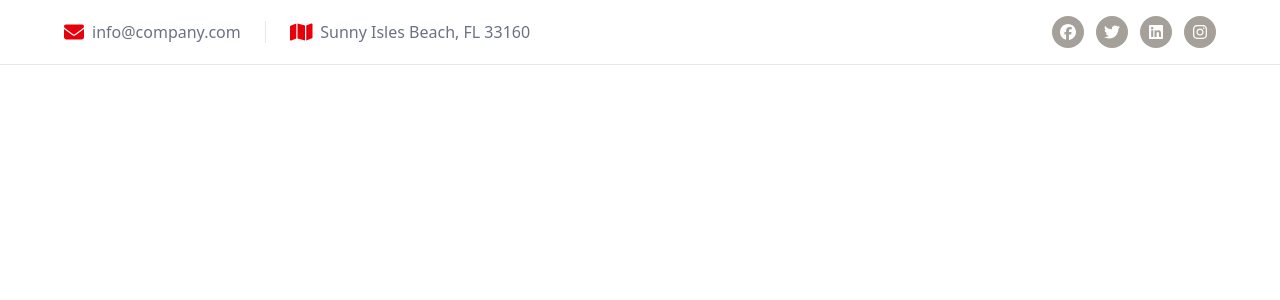
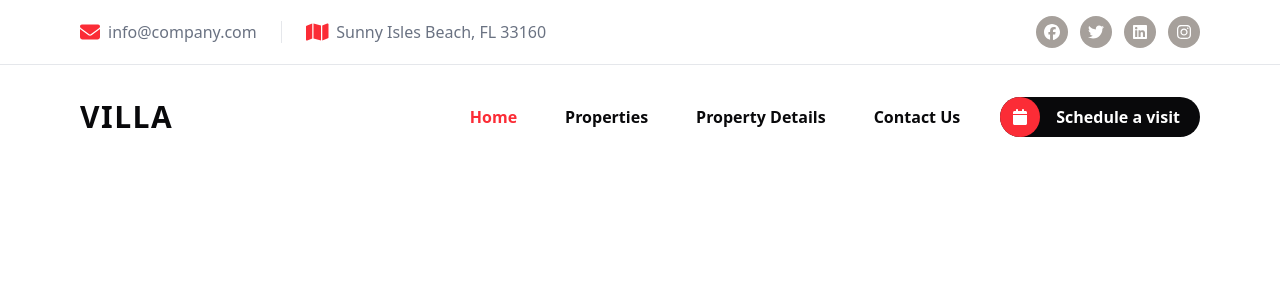
Before and after one commit to Nikkihosseini/Villa-agency, a React (Vite) app: page / in a window 1280 px wide. Shown: the top 300 px of the page. Built offline with nearby package versions, Linux system fonts and the light colour scheme.

Commit message:
add logo and navbar menu

```diff
--- a/index.html
+++ b/index.html
@@ -6,7 +6,7 @@
     <meta name="viewport" content="width=device-width, initial-scale=1.0" />
     <title>Villa Agency</title>
   </head>
-  <body class="font-sans">
+  <body class="font-sans text-zinc-950">
     <div id="root"></div>
     <script type="module" src="/src/main.jsx"></script>
   </body>
--- a/src/Header/Header.jsx
+++ b/src/Header/Header.jsx
@@ -1,39 +1,88 @@
 import '../index.css'
 import { FontAwesomeIcon } from '@fortawesome/react-fontawesome'
 import { faFacebook, faTwitter, faLinkedin, faInstagram } from '@fortawesome/free-brands-svg-icons'
-import { faEnvelope, faMap} from '@fortawesome/free-solid-svg-icons'
+import { faEnvelope, faMap, faCalendar} from '@fortawesome/free-solid-svg-icons'
 
 
 export default function Header() {
 
   return (
+    <>
     <div className='bg-white w-full border-b-1 border-solid border-gray-200'>
-     <div className='container mx-auto px-16'>
+     <div className='container mx-auto px-4 xl:px-20'>
       <div className='flex items-center justify-between py-4'>
           <div className='text-gray-500'>
             <span className='pr-6 border-r-1 border-solid border-gray-200'>
-            <FontAwesomeIcon className='text-red-600 fa-lg mr-2' icon={faEnvelope}/>
+            <FontAwesomeIcon className='text-red-500 fa-lg mr-2' icon={faEnvelope}/>
               info@company.com</span>
             <span className='ml-6'>
-            <FontAwesomeIcon className='text-red-600 fa-lg mr-2' icon={faMap}/>
+            <FontAwesomeIcon className='text-red-500 fa-lg mr-2' icon={faMap}/>
               Sunny Isles Beach, FL 33160</span>
           </div>
           <div className='flex items-center gap-x-3'>
-            <a className='flex items-center justify-center rounded-full w-8 h-8 bg-stone-400' href="https://www.facebook.com">
+            <a className='flex items-center justify-center rounded-full w-8 h-8 bg-stone-400 hover:bg-red-500 transition-all' href="https://www.facebook.com">
             <FontAwesomeIcon className='text-white' icon={faFacebook}/>
             </a>
-            <a className='flex items-center justify-center rounded-full w-8 h-8 bg-stone-400' href="https://www.twitter.com">
+            <a className='flex items-center justify-center rounded-full w-8 h-8 bg-stone-400 hover:bg-red-500 transition-all' href="https://www.twitter.com">
             <FontAwesomeIcon className='text-white' icon={faTwitter}/>
             </a>
-            <a className='flex items-center justify-center rounded-full w-8 h-8 bg-stone-400' href="https://www.linkedin.com">
+            <a className='flex items-center justify-center rounded-full w-8 h-8 bg-stone-400 hover:bg-red-500 transition-all' href="https://www.linkedin.com">
             <FontAwesomeIcon className='text-white' icon={faLinkedin}/>
             </a>
-            <a className='flex items-center justify-center rounded-full w-8 h-8 bg-stone-400' href="https://www.instagram.com">
+            <a className='flex items-center justify-center rounded-full w-8 h-8 bg-stone-400 hover:bg-red-500 transition-all' href="https://www.instagram.com">
             <FontAwesomeIcon className='text-white' icon={faInstagram}/>
             </a>
           </div>
       </div>
      </div>
     </div>
+
+    <div className='bg-white w-full z-40'>
+      <div className='container mx-auto px-4 xl:px-20'>
+      <div className='flex items-center justify-between py-8'>
+       <div>
+         <a href="index.html">
+          <h1 className='font-bold text-3xl tracking-wider'>VILLA</h1>
+         </a>
+       </div>
+      <div className='flex items-center gap-x-10'>
+        <div>
+          <ul className='flex items-center gap-x-12'>
+            <li>
+              <a className='font-semibold text-red-500 hover:text-red-500 transition-all' href="#">
+                Home
+              </a>
+            </li>
+            <li>
+              <a className='font-semibold hover:text-red-500 transition-all' href="#">
+              Properties
+              </a>
+            </li>
+            <li>
+              <a className='font-semibold hover:text-red-500 transition-all' href="#">
+              Property Details
+              </a>
+            </li>
+            <li>
+              <a className='font-semibold hover:text-red-500 transition-all' href="#">
+              Contact Us
+              </a>
+            </li>
+          </ul>
+        </div>
+        <a className='font-semibold relative flex items-center py-2 pr-5 pl-14 bg-zinc-950 text-white hover:text-red-500 rounded-full transition-all' href='#'>
+        <span className='flex items-center justify-center absolute left-0 bg-red-500 w-10 h-10 rounded-full'>
+          <FontAwesomeIcon className='text-white' icon={faCalendar}/>
+          </span>
+
+          Schedule a visit
+
+        </a>
+       </div>
+       </div>
+      </div>
+    </div>
+
+    </>
   )
 }
```
